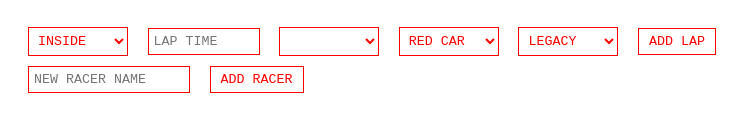
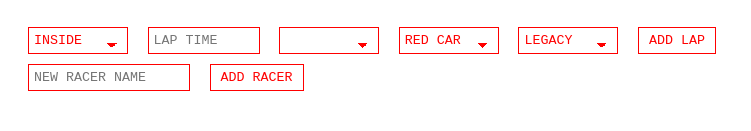
Before and after one commit to undPfeifer/carrera-leadeerboards, a plain HTML site: page index.html in a window 1280 px wide. Shown: the part 215-346 px from the top of the page, 0-751 px from the left. Drawn offline with Linux system fonts and the light colour scheme; no server answers.

Commit message:
custom dropdown

```diff
--- a/index.html
+++ b/index.html
@@ -6,7 +6,7 @@
     <meta http-equiv="X-UA-Compatible" content="ie=edge" />
     <title>Carrera Leaderboard</title>
     <style>
-      body {
+        body {
         font-family: 'Courier New', Courier, monospace;
         background-color: white;
         color: red;
@@ -43,6 +43,26 @@
         padding: 5px;
         margin-right: 10px;
         width: 100px;
+        -webkit-appearance: none;
+        -moz-appearance: none;
+        appearance: none;
+        cursor: pointer;
+      }
+      select {
+        background-image: linear-gradient(45deg, transparent 50%, red 50%),
+                          linear-gradient(135deg, red 50%, transparent 50%);
+        background-position: calc(100% - 15px) calc(1em + 2px),
+                             calc(100% - 10px) calc(1em + 2px);
+        background-size: 5px 5px,
+                         5px 5px;
+        background-repeat: no-repeat;
+      }
+      select::-ms-expand {
+        display: none;
+      }
+      select option {
+        background-color: white;
+        color: red;
       }
       button {
         font-family: 'Courier New', Courier, monospace;
```
